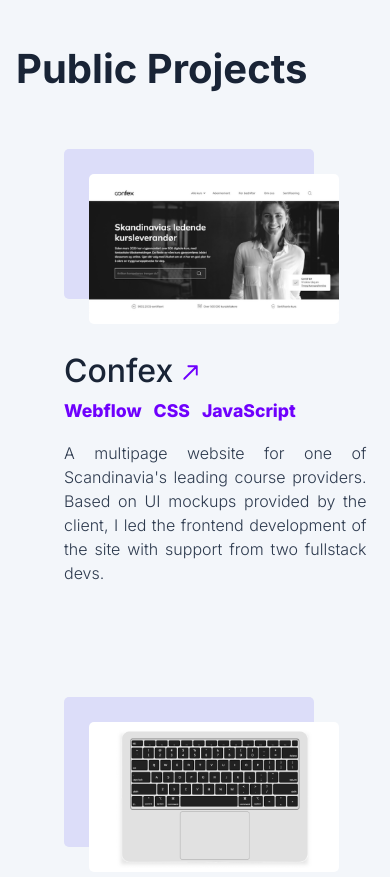
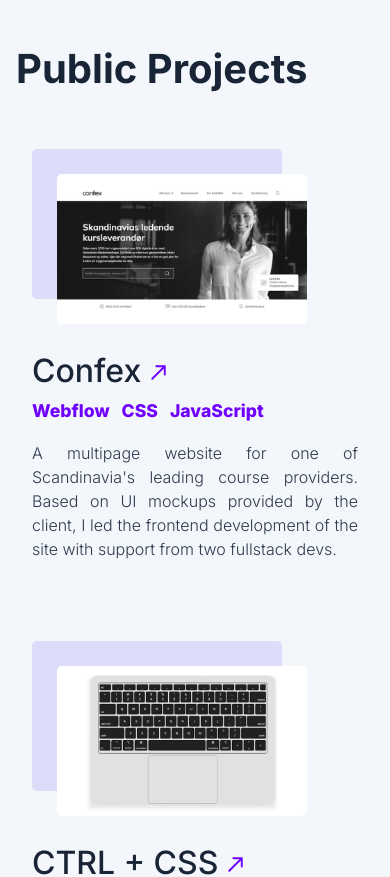
Before and after one commit to sgiori11/portfolio-current, a Next.js app: page / in a window 390 px wide. Shown: the part 920-1797 px from the top of the page. Built offline with nearby package versions, Linux system fonts and the light colour scheme.

Commit message:
fixed odd padding on iphone SE

```diff
--- a/src/app/page.module.css
+++ b/src/app/page.module.css
@@ -122,6 +122,10 @@
     margin: 0 1em 0 1em;
   }
 
+  .skillsCont span {
+    font-size: 1em;
+  }
+
   .sidebar {
     margin-top: 5em;
     margin-bottom: 0;
@@ -149,6 +153,11 @@
     margin: 0 1em;
 }
 
+.about p {
+    margin: 0;
+    padding: 1em;
+}
+
 }
 
 @media only screen and (max-width: 500px) {
--- a/src/app/styles/Projects.module.css
+++ b/src/app/styles/Projects.module.css
@@ -105,7 +105,7 @@
 
 @media only screen and (max-width: 1029px) {
     .gridCont {
-        margin: 0 2em 2em 2em;
+        margin: 0;
     }
 
     .projectLinkCont {
```
